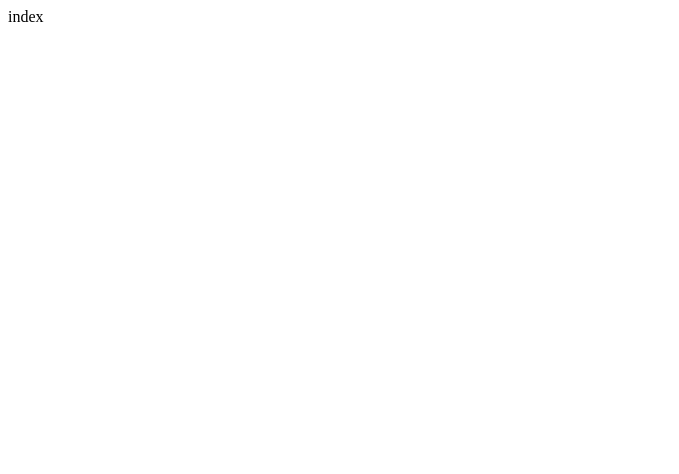
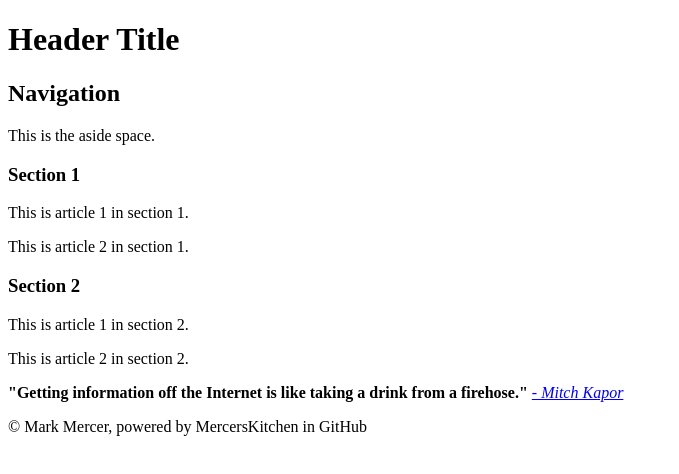
Before and after one commit to Baltejmalhi23/LearningaboutWebsites.github.io, a plain HTML site: page index.html in a window 1280 px wide. Shown: the whole page, without its empty margins (0-679 px from the left). Drawn offline with Linux system fonts and the light colour scheme.

Commit message:
Update index.html

```diff
--- a/index.html
+++ b/index.html
@@ -1 +1,66 @@
-index
+<!DOCTYPE html>
+<html lang="en" dir="ltr">
+  <head>
+
+    <!-- Used by keyboard -->
+    <meta charset="utf-8">
+
+    <title>Learning HTML</title>
+
+    <!-- Used by Browser or Google Search-->
+    <meta name="author" content="Mark Mercer">
+    <meta name="description" content="Learning HTML by building a simple Website">
+    <meta name="keywords" content="boilerplate, starter code, HTML, learning">
+    <meta name="viewport" content="width=device-width, initial-scale=1.0">
+    <!-- Content give value for name or http-equiv attribute, text entry in string or array string -->
+
+    <!-- meta http-equiv="default-style" content=""--> <!-- content matches css link exactly-->
+
+    <!-- Other meta attributes to be aware of -->
+
+    <!-- meta http-equiv="refresh" content="30"-->
+    <!-- Content forces a Internet Request to refresh webpage every "time value in seconds" -->
+    <!-- Use this when refreshes are needed -->
+
+    <!-- meta http-equiv="content-type" content="text/html; charset=UTF-8" -->
+    <!-- Already specified in the charset above-->
+  </head>
+  <body>
+    <header><h1>Header Title</h1></header>
+      <nav><h1>Navigation</h1></nav>
+      <aside><p>This is the aside space.</p></aside>
+      <section>
+        <h3>Section 1</h3>
+        <article>
+          <p>This is article 1 in section 1.</p>
+        </article>
+        <article>
+          <p>This is article 2 in section 1.</p>
+        </article>
+      </section>
+      <section>
+        <h3>Section 2</h3>
+        <article>
+          <p>This is article 1 in section 2.</p>
+        </article>
+        <article>
+          <p>This is article 2 in section 2.</p>
+        </article>
+      </section>
+  </body>
+
+  <footer>
+    <blockquote cite="https://www.brainyquote.com/quotes/mitch_kapor_163583">
+      <!-- Date Accessed 20201120-->
+    </blockquote>
+    <p>
+      <strong>"Getting information off the Internet is like taking a drink from a firehose."</strong>
+      <em><a href="https://www.brainyquote.com/quotes/mitch_kapor_163583" target="_blank">
+         - Mitch Kapor</a>
+      </em>
+    </p>
+    <p>&copy Mark Mercer, powered by MercersKitchen in GitHub</p>
+
+  </footer>
+
+</html>
```
